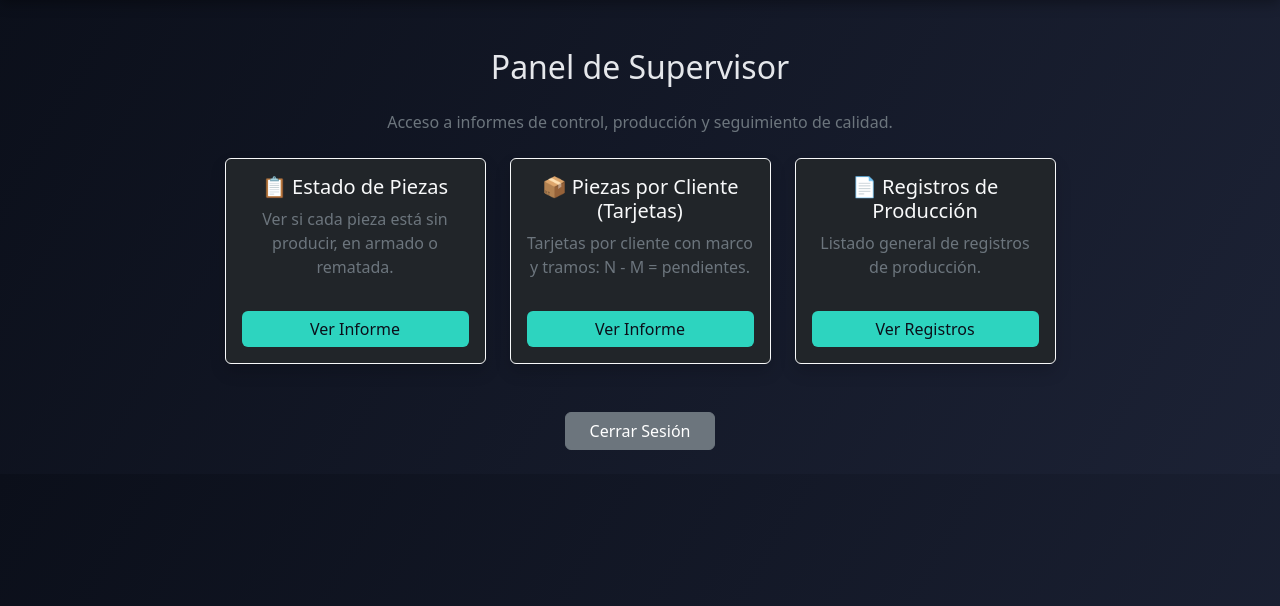
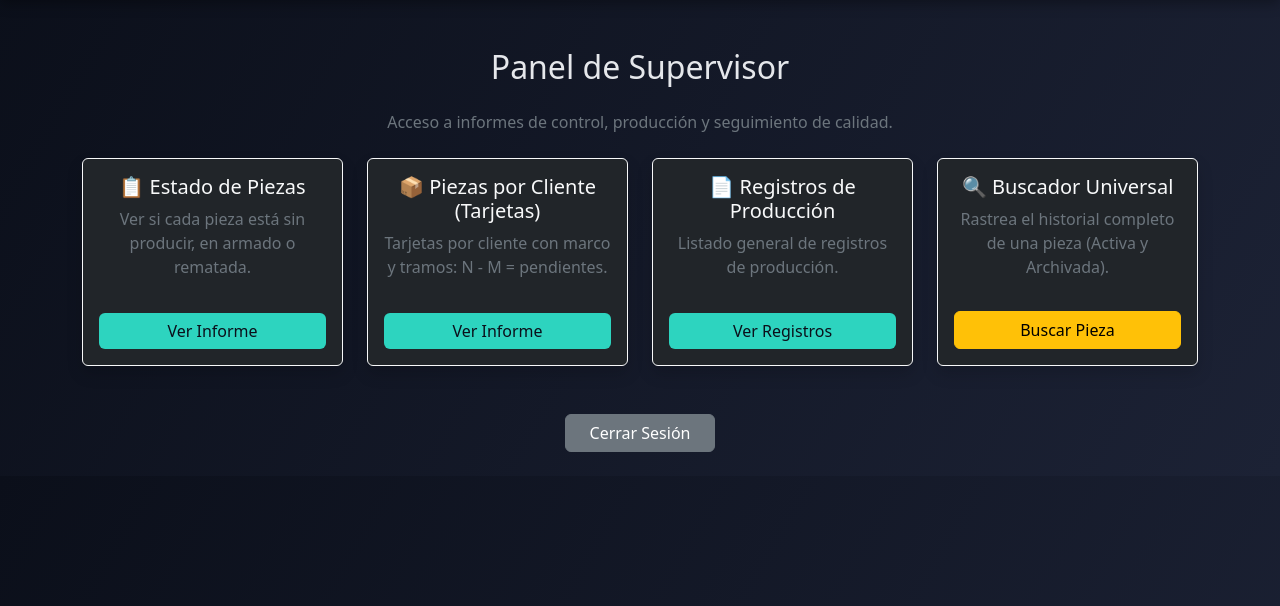
Before and after one commit to axiliarmus/proyecto_produccion, a Flask app: template templates/supervisor_informes.html in a window 1280 px wide. Shown: the part 56-662 px from the top of the page. Run offline with Flask 3, Linux system fonts and the light colour scheme; the template is opened without the code that fills it, so the values that code supplies are empty.

Commit message:
vfinal23

```diff
--- a/templates/supervisor_informes.html
+++ b/templates/supervisor_informes.html
@@ -61,6 +61,23 @@
     </div>
   </div>
 
+  <!-- Buscador Universal de Piezas -->
+  <div class="col-md-3">
+    <div class="card bg-dark border-light shadow text-center h-100">
+      <div class="card-body d-flex flex-column justify-content-between">
+        <div>
+          <h5 class="card-title text-light">🔍 Buscador Universal</h5>
+          <p class="text-secondary">
+            Rastrea el historial completo de una pieza (Activa y Archivada).
+          </p>
+        </div>
+        <a href="{{ url_for('admin_buscador_piezas') }}" class="btn btn-warning w-100 mt-3">
+          Buscar Pieza
+        </a>
+      </div>
+    </div>
+  </div>
+
 </div>
 
 <div class="text-center mt-5">
```
